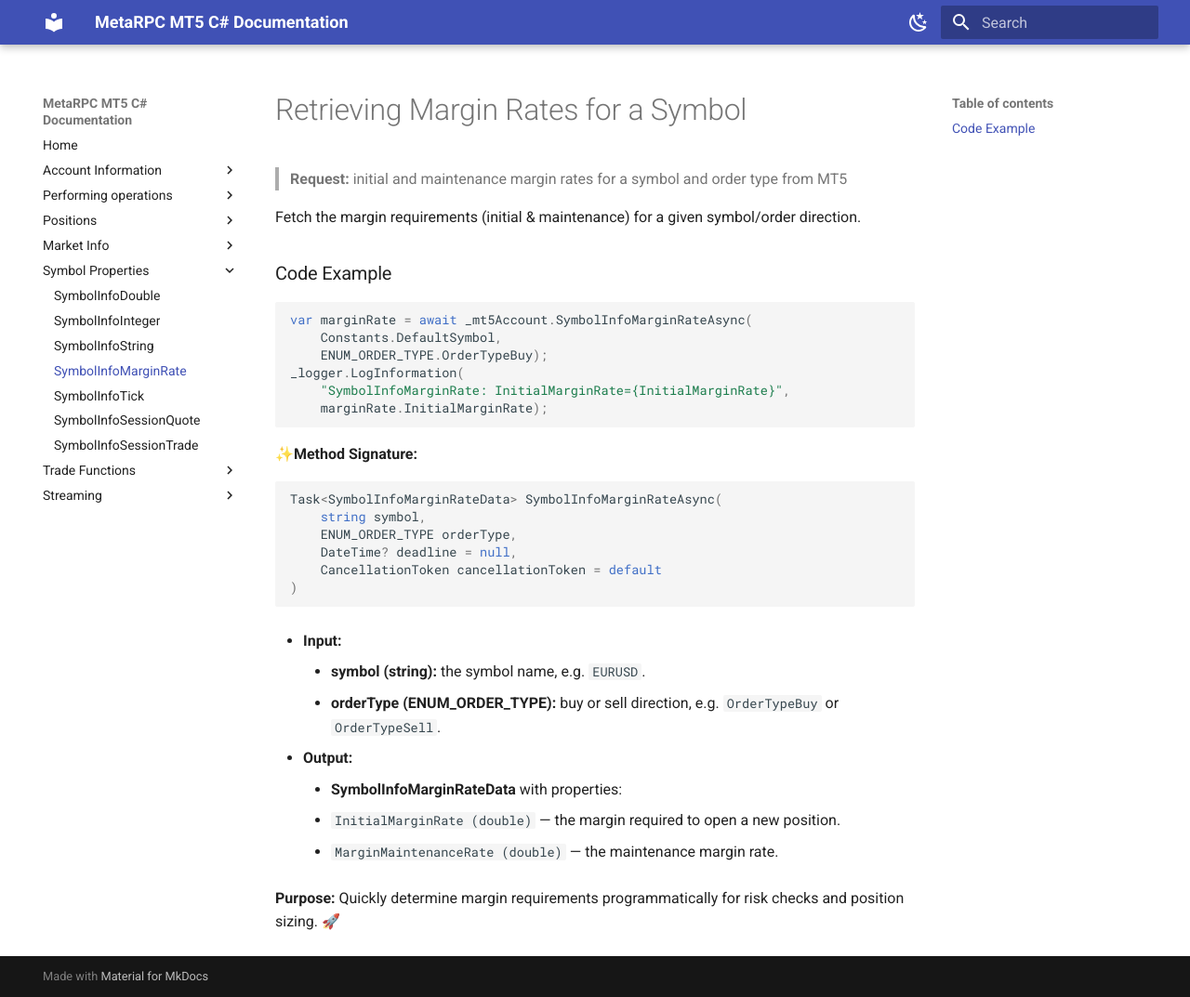
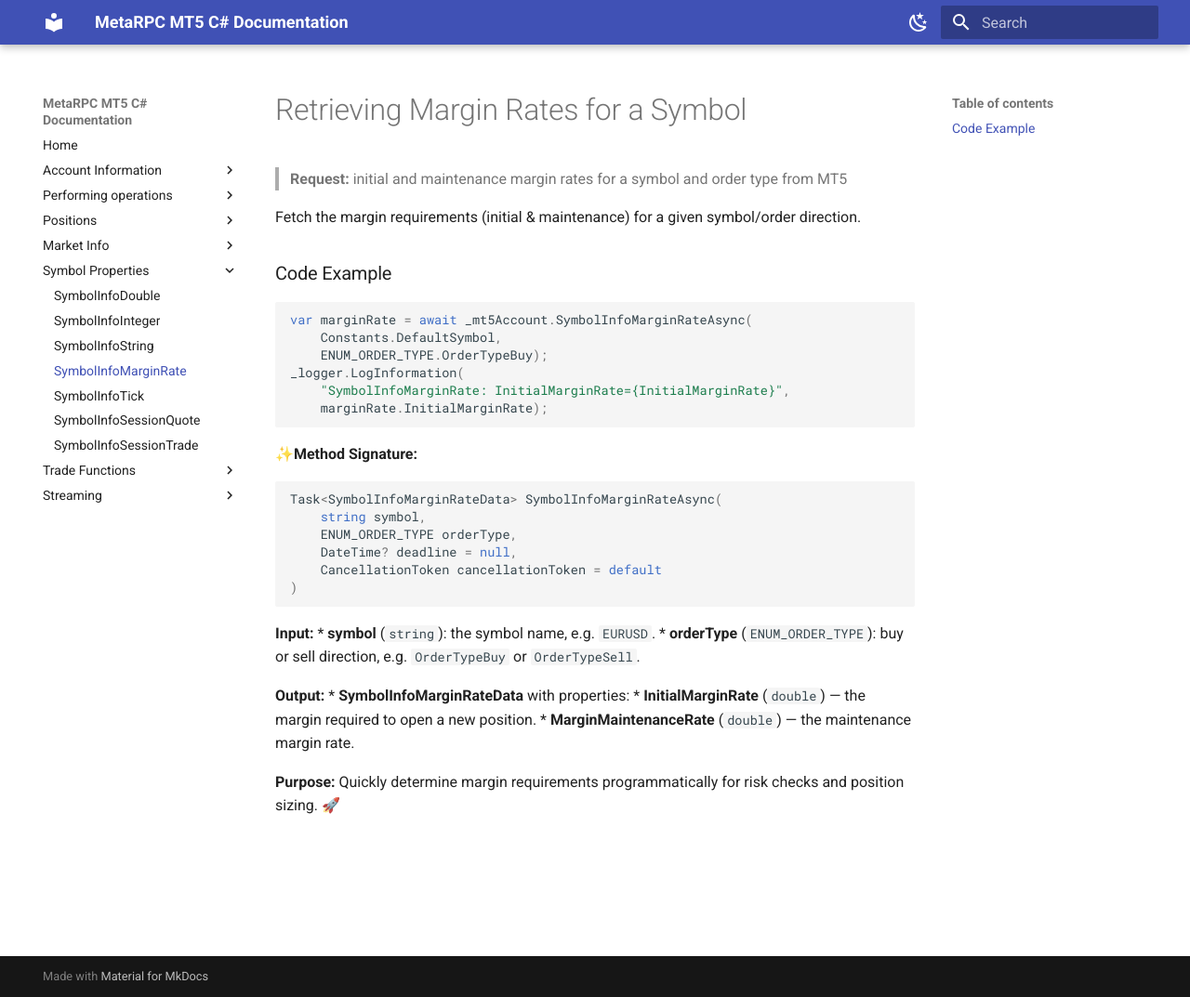
Before and after one commit to MetaRPC/CSharpMT5, an MkDocs documentation site: the page built from docs/SymbolProperties/SymbolInfoMarginRate.md, in a window 1280 px wide and 1073 px high. Shown: the whole window at 93% size. Built offline with MkDocs 1.6.1 and Material for MkDocs 9.7.7, drawn with Linux system fonts in a browser that asks for light colours.

Commit message:
Update SymbolInfoMarginRate.md

````diff
--- a/docs/SymbolProperties/SymbolInfoMarginRate.md
+++ b/docs/SymbolProperties/SymbolInfoMarginRate.md
@@ -25,13 +25,13 @@ Task<SymbolInfoMarginRateData> SymbolInfoMarginRateAsync(
 )
 ```
 
-* **Input:**
-    * **symbol (string):** the symbol name, e.g. `EURUSD`.
-    * **orderType (ENUM_ORDER_TYPE):** buy or sell direction, e.g. `OrderTypeBuy` or `OrderTypeSell`.
+ **Input:**
+ * **symbol** (`string`): the symbol name, e.g. `EURUSD`.
+ * **orderType** (`ENUM_ORDER_TYPE`): buy or sell direction, e.g. `OrderTypeBuy` or `OrderTypeSell`.
 
-* **Output:**
-    * **SymbolInfoMarginRateData** with properties:
-      * `InitialMarginRate (double)` — the margin required to open a new position.
-      * `MarginMaintenanceRate (double)` — the maintenance margin rate.
+ **Output:**
+* **SymbolInfoMarginRateData** with properties:
+* **InitialMarginRate** (`double`) — the margin required to open a new position.
+* **MarginMaintenanceRate** (`double`) — the maintenance margin rate.
 
 **Purpose:** Quickly determine margin requirements programmatically for risk checks and position sizing. 🚀
````
